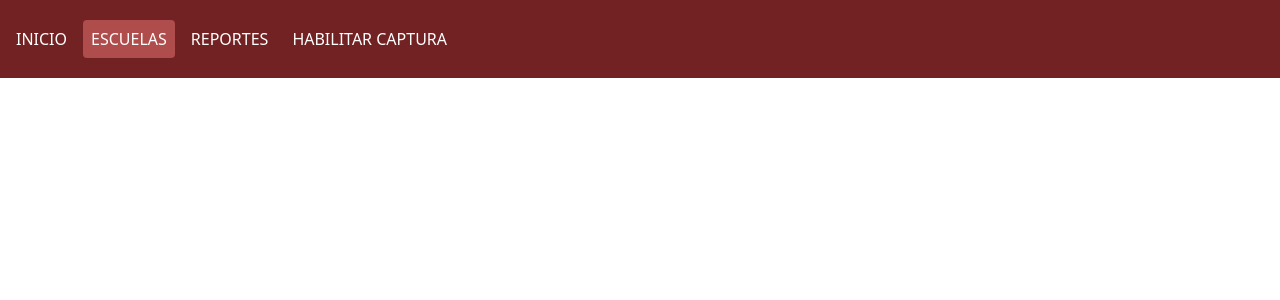
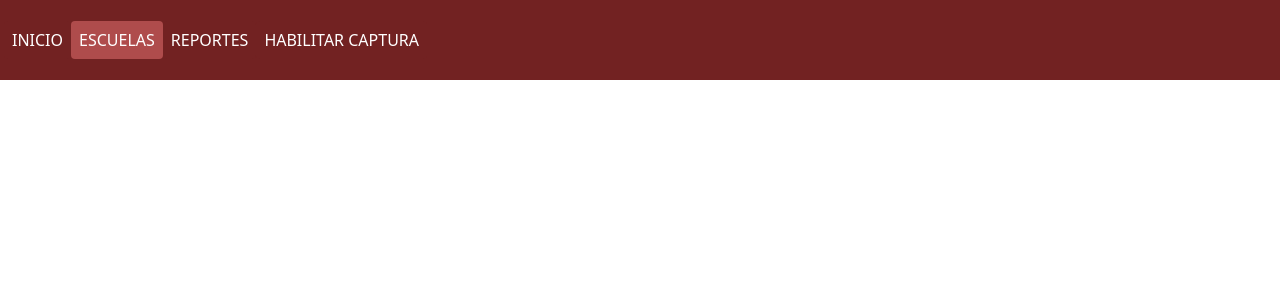
Before and after one commit to MiloJuarez/sce-react, a React app: page / in a window 1280 px wide. Shown: the top 300 px of the page. Built offline with nearby package versions, Linux system fonts and the light colour scheme.

Commit message:
Adjusted margins and heights

```diff
--- a/src/styles/Header.scss
+++ b/src/styles/Header.scss
@@ -4,6 +4,7 @@
     position: relative;
     display: flex;
     width: vars.$wFull;
+    height: vars.$nhHeader;
     max-width: vars.$maxWidth;
     justify-content: space-between;
     align-items: center;
--- a/src/styles/NavItem.scss
+++ b/src/styles/NavItem.scss
@@ -7,7 +7,6 @@
 
 .NavItem {
     width: fit-content;
-    margin: vars.$mAround;
     padding: calc(vars.$pComponent * 2);
     font-size: vars.$mdFont;
     color: vars.$white;
--- a/src/styles/_vars.scss
+++ b/src/styles/_vars.scss
@@ -14,6 +14,7 @@ $wFull: 100%;
 $maxWidth: 1920px;
 
 //! HEIGTHs
+$nhHeader: 80px;
 $hHeader: 55px;
 
 //* MARGINS VARS
```
